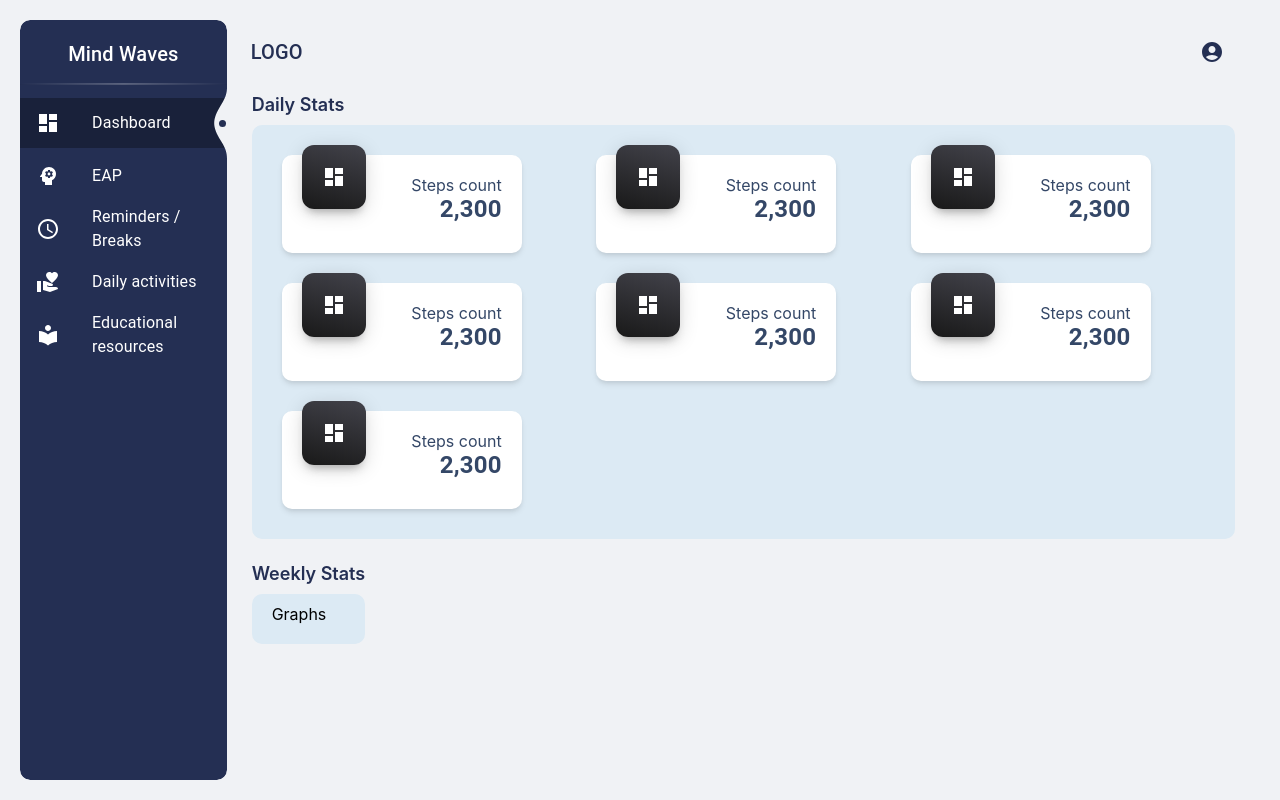
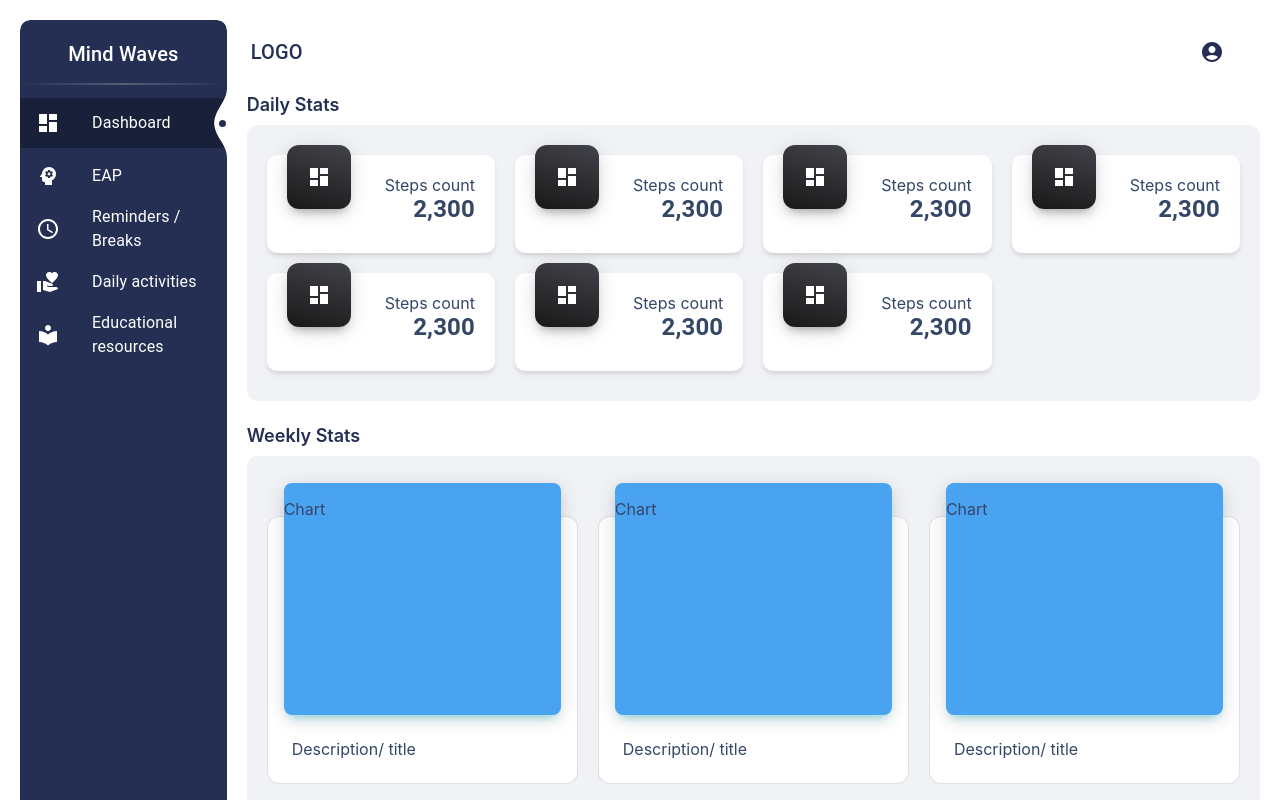
Before and after one commit to kashishahuja2002/Mind-Waves-ServiceNow-Code-To-Win, a React (Create React App) app: page /pages/dashboard in a window 1280 px wide. Shown: the top 800 px of the page. Built offline with nearby package versions, Linux system fonts and the light colour scheme.

Commit message:
feat/weekly-stats

```diff
--- a/src/App.scss
+++ b/src/App.scss
@@ -1,7 +1,6 @@
 .app {
   min-height: calc(100vh - 40px);
   padding: 20px;
-  background-color: var(--light-grey);
 }
 
 .center {
--- a/src/components/pages/dashboard/DailyStats.js
+++ b/src/components/pages/dashboard/DailyStats.js
@@ -23,17 +23,17 @@ const DailyStats = () => {
     <Grid
       container
       direction="row"
-      justifyContent="space-between"
+      justifyContent="flex-start"
       alignItems="centre"
       className="daily-stats"
     >
-      <Grid item xs> {StatCard()} </Grid>
-      <Grid item xs> {StatCard()} </Grid>
-      <Grid item xs> {StatCard()} </Grid>
-      <Grid item xs> {StatCard()} </Grid>
-      <Grid item xs> {StatCard()} </Grid>
-      <Grid item xs> {StatCard()} </Grid>
-      <Grid item xs> {StatCard()} </Grid>
+      <Grid item xs={12} sm={6} md={4} lg={3}> {StatCard()} </Grid>
+      <Grid item xs={12} sm={6} md={4} lg={3}> {StatCard()} </Grid>
+      <Grid item xs={12} sm={6} md={4} lg={3}> {StatCard()} </Grid>
+      <Grid item xs={12} sm={6} md={4} lg={3}> {StatCard()} </Grid>
+      <Grid item xs={12} sm={6} md={4} lg={3}> {StatCard()} </Grid>
+      <Grid item xs={12} sm={6} md={4} lg={3}> {StatCard()} </Grid>
+      <Grid item xs={12} sm={6} md={4} lg={3}> {StatCard()} </Grid>
     </Grid>
   );
 }
--- a/src/components/pages/dashboard/Dashboard.js
+++ b/src/components/pages/dashboard/Dashboard.js
@@ -22,7 +22,7 @@ const Dashboard = () => {
                 <DailyStats />
             </Grid>
 
-            <Grid item>
+            <Grid item sx={{ width: "100%" }}>
                 <Typography variant="body" gutterBottom className="stat-title">Weekly Stats</Typography>
                 <WeeklyStats />
             </Grid>
--- a/src/components/pages/dashboard/WeeklyStats.js
+++ b/src/components/pages/dashboard/WeeklyStats.js
@@ -3,13 +3,18 @@ import React from "react";
 import Grid from '@mui/material/Grid';
 import Box from '@mui/material/Box';
 import Card from '@mui/material/Card';
-import Typography from '@mui/material/Typography';
-import DashboardIcon from '@mui/icons-material/Dashboard';  // Dashboard Icon
 
-const StatCard = () => {
+const GraphCard = () => {
   return (
-    <Card variant="outlined" className="weekly-stat-card ">
-        <span> Steps count </span>
+    <Card variant="outlined" className="weekly-stat-card" >
+      <Box className="container-box">
+        <Box className="chart-box">
+            Chart
+        </Box>
+        <Box className="title-box">
+            Description/ title
+        </Box>
+      </Box>
     </Card>
   );
 }
@@ -19,18 +24,17 @@ const WeeklyStats = () => {
     <Grid
       container
       direction="row"
-      justifyContent="space-between"
+      justifyContent="flex-start"
       alignItems="centre"
       className="weekly-stats"
     >
-        Graphs
-      {/* <Grid item xs> {StatCard()} </Grid>
-      <Grid item xs> {StatCard()} </Grid>
-      <Grid item xs> {StatCard()} </Grid>
-      <Grid item xs> {StatCard()} </Grid>
-      <Grid item xs> {StatCard()} </Grid>
-      <Grid item xs> {StatCard()} </Grid>
-      <Grid item xs> {StatCard()} </Grid> */}
+        <Grid item xs={12} sm={6} md={4}>{GraphCard()}</Grid>
+        <Grid item xs={12} sm={6} md={4}>{GraphCard()}</Grid>
+        <Grid item xs={12} sm={6} md={4}>{GraphCard()}</Grid>
+        <Grid item xs={12} sm={6} md={4}>{GraphCard()}</Grid>
+        <Grid item xs={12} sm={6} md={4}>{GraphCard()}</Grid>
+        <Grid item xs={12} sm={6} md={4}>{GraphCard()}</Grid>
+        <Grid item xs={12} sm={6} md={4}>{GraphCard()}</Grid>
     </Grid>
   );
 }
--- a/src/styles/pages/dashboard/dashboard.scss
+++ b/src/styles/pages/dashboard/dashboard.scss
@@ -8,18 +8,22 @@
     }
 
     .daily-stats, .weekly-stats {
-        background-color: var(--light-blue);
-        padding: 10px 20px 20px;
+        background-color: var(--light-grey);
+        padding: 20px 10px;
         border-radius: 10px;
         margin-top: 10px;
     }
 
+    .weekly-stats {
+        padding: 0px 10px 20px;
+    }
+
+    // Daily Stat Cards
     .daily-stat-card {
         background-color: #ffffff;
         color: var(--text-blue);
-        margin: 20px 10px 10px;
+        margin: 10px;
         padding: 20px;
-        width: 200px;
         border-radius: 10px;
         overflow:visible;
         border: 0 solid rgba(0, 0, 0, 0.125);
@@ -49,4 +53,58 @@
             text-align: right;
         }
     }
+
+    // Weekly Stat Cards
+    .weekly-stat-card {
+        margin: 60px 10px 5px;
+        color: #344767;
+        overflow: visible;
+        border-radius: 0.75rem;
+
+        .MuiPaper-root  {
+            display: flex;
+            flex-direction: column;
+            position: relative;
+            min-width: 0;
+            word-wrap: break-word;
+            background-color: #ffffff;
+            background-clip: border-box;
+            border: 0 solid rgba(0, 0, 0, 0.125);
+            box-shadow: 0rem 0.25rem 0.375rem -0.0625rem rgb(0 0 0 / 10%), 0rem 0.125rem 0.25rem -0.0625rem rgb(0 0 0 / 6%);
+            // height: 100%;
+        }
+
+        .container-box {
+            padding: 1rem;
+            opacity: 1;
+            color: #344767;
+            box-shadow: none;
+        }
+
+        .chart-box {
+            padding-top: 16px;
+            padding-bottom: 16px;
+            padding-right: 4px;
+            margin-top: -50px;
+            height: 12.5rem;
+            opacity: 1;
+            background-color: #49a3f1;
+            // background: linear-gradient(195deg, #49a3f1, #1A73E8);
+            color: #344767;
+            border-radius: 0.5rem;
+            box-shadow: 0rem 0.25rem 1.25rem 0rem rgb(0 0 0 / 14%), 0rem 0.4375rem 0.625rem -0.3125rem rgb(0 187 212 / 40%);
+        }
+
+        .title-box {
+            padding-top: 24px;
+            padding-bottom: 8px;
+            padding-left: 8px;
+            padding-right: 8px;
+            opacity: 1;
+            background: transparent;
+            color: #344767;
+            border-radius: none;
+            box-shadow: none;
+        }
+    }
 }
--- a/src/styles/pages/pagesContainer.scss
+++ b/src/styles/pages/pagesContainer.scss
@@ -10,7 +10,8 @@
     }
 
     .sidebarContents {
-        min-height: calc(100vh - 60px);
+        // height: calc(100vh - 60px);
+        height: 100vh;
         background-color: var(--dark-blue);
         color: #ffffff;
         border-radius: 10px;
@@ -55,7 +56,7 @@
 // Navbar styles
 .navbar {
     .MuiAppBar-root {
-        background-color: var(--light-grey);
+        background-color: #ffffff;
         color: var(--dark-blue);
         box-shadow: none;
     }
@@ -63,7 +64,7 @@
 
 // Outlet styles
 .outlet-box {
-    padding: 10px 25px 0px;
+    padding: 10px 0px 0px 20px;
     width: 100%;
 }
 
```
Also changed, not shown: src/assets/images/SidebarCurve.svg.
